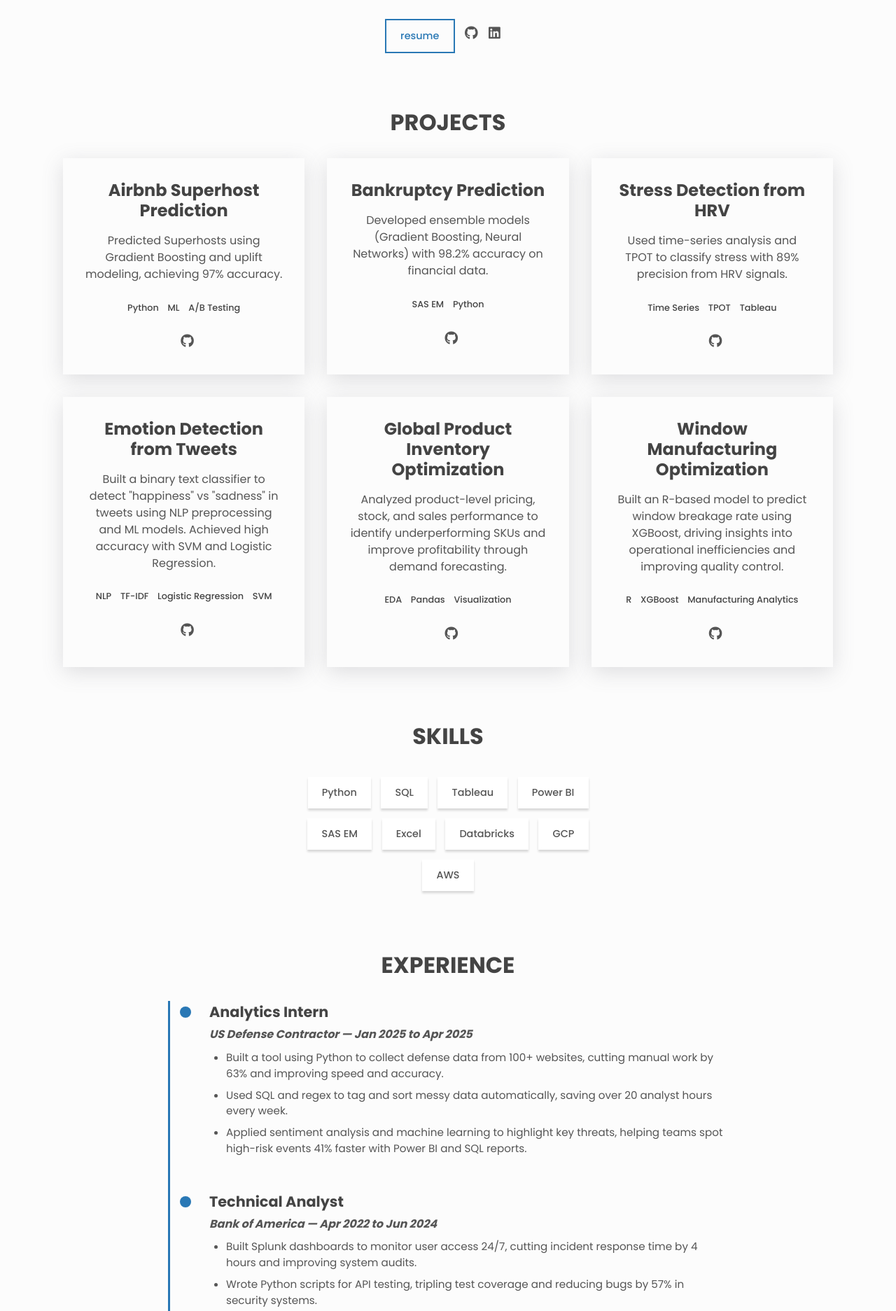
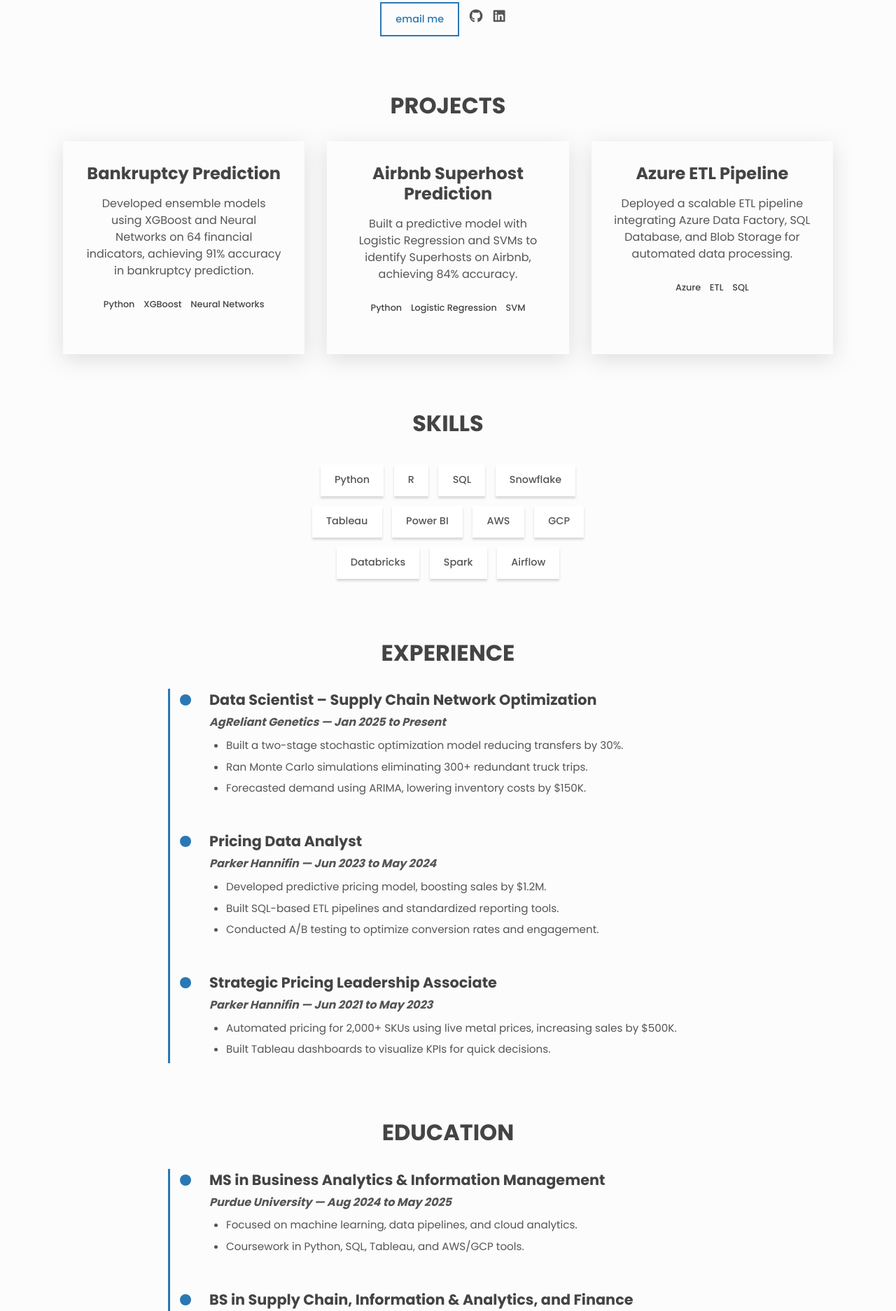
Before and after one commit to yuviraj999/yuviraj999.github.io, a plain HTML site: page index.html in a window 1280 px wide. Shown: the part 523-2396 px from the top of the page at 70% size. Drawn offline with Linux system fonts and the light colour scheme.

Commit message:
Update index.html

```diff
--- a/index.html
+++ b/index.html
@@ -3,42 +3,24 @@
   <head>
     <meta charset="UTF-8" />
     <meta name="viewport" content="width=device-width, initial-scale=1" />
-    <meta name="description" content="Shashank Sridhar Portfolio" />
+    <meta name="description" content="Yuvraj Malhotra Portfolio" />
     <link rel="preconnect" href="https://fonts.googleapis.com" />
     <link rel="preconnect" href="https://fonts.gstatic.com" crossorigin />
-    <link
-      href="https://fonts.googleapis.com/css2?family=Poppins:wght@400;500;700&display=swap"
-      rel="stylesheet"
-    />
-    <script
-      src="https://kit.fontawesome.com/fa62c117c7.js"
-      crossorigin="anonymous"
-    ></script>
+    <link href="https://fonts.googleapis.com/css2?family=Poppins:wght@400;500;700&display=swap" rel="stylesheet" />
+    <script src="https://kit.fontawesome.com/fa62c117c7.js" crossorigin="anonymous"></script>
     <link rel="stylesheet" href="main.css" />
-    <title>Shashank Sridhar</title>
+    <title>Yuvraj Malhotra</title>
   </head>
   <body class="light" id="top">
     <header class="header center">
-      <h3>
-        <a href="https://shanky2311.github.io" class="link">SS.</a>
-      </h3>
+      <h3><a href="#top" class="link">YM.</a></h3>
       <nav class="nav center">
         <ul class="nav__list center">
-          <li class="nav__list-item">
-            <a class="link link--nav" href="#projects">Projects</a>
-          </li>
-          <li class="nav__list-item">
-            <a class="link link--nav" href="#skills">Skills</a>
-          </li>
-          <li class="nav__list-item">
-            <a class="link link--nav" href="#experience">Experience</a>
-          </li>
-          <li class="nav__list-item">
-            <a class="link link--nav" href="#education">Education</a>
-          </li>
-          <li class="nav__list-item">
-            <a class="link link--nav" href="#contact">Contact</a>
-          </li>
+          <li class="nav__list-item"><a class="link link--nav" href="#projects">Projects</a></li>
+          <li class="nav__list-item"><a class="link link--nav" href="#skills">Skills</a></li>
+          <li class="nav__list-item"><a class="link link--nav" href="#experience">Experience</a></li>
+          <li class="nav__list-item"><a class="link link--nav" href="#education">Education</a></li>
+          <li class="nav__list-item"><a class="link link--nav" href="#contact">Contact</a></li>
         </ul>
         <button type="button" aria-label="toggle theme" class="btn btn--icon">
           <i aria-hidden="true" id="btn-theme" class="fas fa-moon"></i>
@@ -48,24 +30,18 @@
         </button>
       </nav>
     </header>
+
     <main>
       <div class="about center">
-        <h1>Hi, I am <span class="about__name">Shashank Sridhar.</span></h1>
-        <h2 class="about__role">Data Analyst | Business Strategist</h2>
+        <h1>Hi, I am <span class="about__name">Yuvraj Malhotra.</span></h1>
+        <h2 class="about__role">Data Scientist | Optimization & Analytics Leader</h2>
         <p class="about__desc">
-          Turning data into direction—that’s what I do. With experience at Bank of America, a US Defense Contractor, and TCS iON, I’ve built end-to-end solutions that automate workflows, surface insights, and solve real business problems. At the intersection of analytics and strategy, I design tools that simplify complexity, fuel smarter decisions, and move businesses forward.
+          Experienced Data Scientist with 4+ years in driving analytics and optimization across supply chain, finance, healthcare, and technology domains. Passionate about applying machine learning and cloud-based solutions to solve high-impact business problems. Currently pursuing an MS in Business Analytics at Purdue.
         </p>
         <div class="about__contact center">
-         <a href="https://shanky2311.github.io/Resume.pdf" target="_blank" rel="noopener noreferrer">
-           <span class="btn btn--outline">Resume</span>
-         </a>
-
-          <a href="https://github.com/shanky2311" aria-label="github" class="link link--icon">
-            <i aria-hidden="true" class="fab fa-github"></i>
-          </a>
-          <a href="https://linkedin.com/in/shashanksridhar23" aria-label="linkedin" class="link link--icon">
-            <i aria-hidden="true" class="fab fa-linkedin"></i>
-          </a>
+          <a href="mailto:malhotry@purdue.edu"><span class="btn btn--outline">Email Me</span></a>
+          <a href="https://github.com/yuviraj999" aria-label="github" class="link link--icon"><i class="fab fa-github"></i></a>
+          <a href="https://linkedin.com/in/yuvrajmal" aria-label="linkedin" class="link link--icon"><i class="fab fa-linkedin"></i></a>
         </div>
       </div>
 
@@ -73,110 +49,49 @@
         <h2 class="section__title">Projects</h2>
         <div class="projects__grid">
           <div class="project">
-      <h3>Airbnb Superhost Prediction</h3>
-      <p class="project__description">
-        Predicted Superhosts using Gradient Boosting and uplift modeling, achieving 97% accuracy.
-      </p>
+            <h3>Bankruptcy Prediction</h3>
+            <p class="project__description">Developed ensemble models using XGBoost and Neural Networks on 64 financial indicators, achieving 91% accuracy in bankruptcy prediction.</p>
             <ul class="project__stack">
               <li class="project__stack-item">Python</li>
-        <li class="project__stack-item">ML</li>
-        <li class="project__stack-item">A/B Testing</li>
+              <li class="project__stack-item">XGBoost</li>
+              <li class="project__stack-item">Neural Networks</li>
             </ul>
-      <a href="https://github.com/shanky2311/Airbnb-Superhost-Prediction" class="link link--icon">
-        <i class="fab fa-github"></i>
-      </a>
           </div>
-
           <div class="project">
-      <h3>Bankruptcy Prediction</h3>
-      <p class="project__description">
-        Developed ensemble models (Gradient Boosting, Neural Networks) with 98.2% accuracy on financial data.
-      </p>
+            <h3>Airbnb Superhost Prediction</h3>
+            <p class="project__description">Built a predictive model with Logistic Regression and SVMs to identify Superhosts on Airbnb, achieving 84% accuracy.</p>
             <ul class="project__stack">
-        <li class="project__stack-item">SAS EM</li>
               <li class="project__stack-item">Python</li>
-      </ul>
-      <a href="https://github.com/shanky2311/Bankruptcy-Prediction-Ensemble-Models" class="link link--icon">
-        <i class="fab fa-github"></i>
-      </a>
-    </div>
-
-    <div class="project">
-      <h3>Stress Detection from HRV</h3>
-      <p class="project__description">
-        Used time-series analysis and TPOT to classify stress with 89% precision from HRV signals.
-      </p>
-      <ul class="project__stack">
-        <li class="project__stack-item">Time Series</li>
-        <li class="project__stack-item">TPOT</li>
-        <li class="project__stack-item">Tableau</li>
-      </ul>
-      <a href="https://github.com/shanky2311/stress-" class="link link--icon">
-        <i class="fab fa-github"></i>
-      </a>
-    </div>
-
-    <div class="project">
-      <h3>Emotion Detection from Tweets</h3>
-      <p class="project__description">
-        Built a binary text classifier to detect "happiness" vs "sadness" in tweets using NLP preprocessing and ML models. Achieved high accuracy with SVM and Logistic Regression.
-      </p>
-      <ul class="project__stack">
-        <li class="project__stack-item">NLP</li>
-        <li class="project__stack-item">TF-IDF</li>
               <li class="project__stack-item">Logistic Regression</li>
               <li class="project__stack-item">SVM</li>
             </ul>
-      <a href="https://github.com/shanky2311/TCS-ion" class="link link--icon">
-        <i class="fab fa-github"></i>
-      </a>
           </div>
-
           <div class="project">
-      <h3>Global Product Inventory Optimization</h3>
-      <p class="project__description">
-        Analyzed product-level pricing, stock, and sales performance to identify underperforming SKUs and improve profitability through demand forecasting.
-      </p>
+            <h3>Azure ETL Pipeline</h3>
+            <p class="project__description">Deployed a scalable ETL pipeline integrating Azure Data Factory, SQL Database, and Blob Storage for automated data processing.</p>
             <ul class="project__stack">
-        <li class="project__stack-item">EDA</li>
-        <li class="project__stack-item">Pandas</li>
-        <li class="project__stack-item">Visualization</li>
+              <li class="project__stack-item">Azure</li>
+              <li class="project__stack-item">ETL</li>
+              <li class="project__stack-item">SQL</li>
             </ul>
-      <a href="https://github.com/shanky2311/Global-Product-Inventory-Optimization" class="link link--icon">
-        <i class="fab fa-github"></i>
-      </a>
-    </div>
-
-    <div class="project">
-      <h3>Window Manufacturing Optimization</h3>
-      <p class="project__description">
-        Built an R-based model to predict window breakage rate using XGBoost, driving insights into operational inefficiencies and improving quality control.
-      </p>
-      <ul class="project__stack">
-        <li class="project__stack-item">R</li>
-        <li class="project__stack-item">XGBoost</li>
-        <li class="project__stack-item">Manufacturing Analytics</li>
-      </ul>
-      <a href="https://github.com/shanky2311/Window-Manufacturing-Optimization-Breakage-Rate-Prediction-App" class="link link--icon">
-        <i class="fab fa-github"></i>
-      </a>
           </div>
         </div>
       </section>
-
 
       <section class="section skills" id="skills">
         <h2 class="section__title">Skills</h2>
         <ul class="skills__list">
           <li class="skills__list-item btn btn--plain">Python</li>
+          <li class="skills__list-item btn btn--plain">R</li>
           <li class="skills__list-item btn btn--plain">SQL</li>
+          <li class="skills__list-item btn btn--plain">Snowflake</li>
           <li class="skills__list-item btn btn--plain">Tableau</li>
           <li class="skills__list-item btn btn--plain">Power BI</li>
-          <li class="skills__list-item btn btn--plain">SAS EM</li>
-          <li class="skills__list-item btn btn--plain">Excel</li>
+          <li class="skills__list-item btn btn--plain">AWS</li>
+          <li class="skills__list-item btn btn--plain">GCP</li>
           <li class="skills__list-item btn btn--plain">Databricks</li>
-          <li class="skills__list-item btn btn--plain">GCP</li>
-          <li class="skills__list-item btn btn--plain">AWS</li>
+          <li class="skills__list-item btn btn--plain">Spark</li>
+          <li class="skills__list-item btn btn--plain">Airflow</li>
         </ul>
       </section>
 
@@ -184,88 +99,75 @@
         <h2 class="section__title">Experience</h2>
         <div class="timeline">
           <div class="timeline__item">
-      <div class="timeline__role">Analytics Intern</div>
-      <div class="timeline__company">US Defense Contractor — Jan 2025 to Apr 2025</div>
+            <div class="timeline__role">Data Scientist – Supply Chain Network Optimization</div>
+            <div class="timeline__company">AgReliant Genetics — Jan 2025 to Present</div>
             <ul class="timeline__points">
-        <li>Built a tool using Python to collect defense data from 100+ websites, cutting manual work by 63% and improving speed and accuracy. </li>
-         <li>Used SQL and regex to tag and sort messy data automatically, saving over 20 analyst hours every week.</li>
-        <li>Applied sentiment analysis and machine learning to highlight key threats, helping teams spot high-risk events 41% faster with Power BI and SQL reports.</li>
+              <li>Built a two-stage stochastic optimization model reducing transfers by 30%.</li>
+              <li>Ran Monte Carlo simulations eliminating 300+ redundant truck trips.</li>
+              <li>Forecasted demand using ARIMA, lowering inventory costs by $150K.</li>
             </ul>
           </div>
-
           <div class="timeline__item">
-      <div class="timeline__role">Technical Analyst</div>
-      <div class="timeline__company">Bank of America — Apr 2022 to Jun 2024</div>
+            <div class="timeline__role">Pricing Data Analyst</div>
+            <div class="timeline__company">Parker Hannifin — Jun 2023 to May 2024</div>
             <ul class="timeline__points">
-        <li>Built Splunk dashboards to monitor user access 24/7, cutting incident response time by 4 hours and improving system audits.</li>
-        <li>Wrote Python scripts for API testing, tripling test coverage and reducing bugs by 57% in security systems.</li>
-        <li>Fixed server vulnerabilities by adding user roles and a secure check-in system, cutting security risks by 44%.</li>
-        <li>Led the move from old systems to the cloud, reducing maintenance costs by 29% and improving remote access and deployment.</li>
+              <li>Developed predictive pricing model, boosting sales by $1.2M.</li>
+              <li>Built SQL-based ETL pipelines and standardized reporting tools.</li>
+              <li>Conducted A/B testing to optimize conversion rates and engagement.</li>
             </ul>
           </div>
-
           <div class="timeline__item">
-      <div class="timeline__role">Data Intern</div>
-      <div class="timeline__company">TCS iON — Feb 2022 to Mar 2022</div>
+            <div class="timeline__role">Strategic Pricing Leadership Associate</div>
+            <div class="timeline__company">Parker Hannifin — Jun 2021 to May 2023</div>
             <ul class="timeline__points">
-        <li>Led a team to build an NLP pipeline with SQL for 532K+ records, speeding up processing by 35% and improving accuracy.</li>
-        <li>Built and fine-tuned models for large datasets, cutting training time by 36% and speeding up deployment by 2 days.</li>
-        <li>Used Bayesian methods and topic modeling to make results easier to understand, improving clarity by 26% and showing insights in Tableau.</li>
-        <li>Applied the model to predict emotions on live tweets as a demonstration.</li>
+              <li>Automated pricing for 2,000+ SKUs using live metal prices, increasing sales by $500K.</li>
+              <li>Built Tableau dashboards to visualize KPIs for quick decisions.</li>
             </ul>
           </div>
         </div>
       </section>
-
-
-
-
 
       <section class="section" id="education">
         <h2 class="section__title">Education</h2>
         <div class="timeline">
           <div class="timeline__item">
             <div class="timeline__role">MS in Business Analytics & Information Management</div>
-      <div class="timeline__company">Purdue University — Aug 2024 to Aug 2025</div>
+            <div class="timeline__company">Purdue University — Aug 2024 to May 2025</div>
             <ul class="timeline__points">
-        <li>Focused on data-driven decision making, machine learning, and business strategy.</li>
-        <li>Hands-on coursework in SQL, Python, Tableau, and cloud platforms.</li>
+              <li>Focused on machine learning, data pipelines, and cloud analytics.</li>
+              <li>Coursework in Python, SQL, Tableau, and AWS/GCP tools.</li>
             </ul>
           </div>
-
           <div class="timeline__item">
-      <div class="timeline__role">B.Tech in Computer Science</div>
-      <div class="timeline__company">SRM Institute of Science and Technology — Jun 2018 to May 2022</div>
+            <div class="timeline__role">BS in Supply Chain, Information & Analytics, and Finance</div>
+            <div class="timeline__company">Purdue University — May 2021</div>
             <ul class="timeline__points">
-        <li>Built a strong foundation in algorithms, data structures, and database systems.</li>
-        <li>Led academic projects on machine learning and automation using Python.</li>
+              <li>Double major combining analytics, logistics, and finance.</li>
+              <li>Completed consulting work at Eli Lilly using ML for patient risk modeling.</li>
             </ul>
           </div>
         </div>
       </section>
 
-
       <section class="section contact center" id="contact">
         <h2 class="section__title">Contact</h2>
         <div class="contact__details">
-    <p><i class="fas fa-envelope"></i> <a href="mailto:shashanksridhar70@gmail.com">shashanksridhar70@gmail.com</a></p>
-    <p><i class="fas fa-map-marker-alt"></i> West Lafayette, IN</p>
+          <p><i class="fas fa-envelope"></i> <a href="mailto:malhotry@purdue.edu">malhotry@purdue.edu</a></p>
+          <p><i class="fas fa-map-marker-alt"></i> Seattle, WA</p>
           <div class="contact__icons">
-      <a href="https://linkedin.com/in/shashanksridhar23" target="_blank">
+            <a href="https://linkedin.com/in/yuvrajmal" target="_blank">
               <i class="fab fa-linkedin fa-2x"></i>
             </a>
-      <a href="https://github.com/shanky2311" target="_blank">
+            <a href="https://github.com/yuviraj999" target="_blank">
               <i class="fab fa-github fa-2x"></i>
             </a>
           </div>
         </div>
       </section>
-
+    </main>
 
     <footer class="footer">
-      <a href="https://github.com/shanky2311/cleanfolio-minimal" class="link footer__link">
-        © 2025 Shashank Sridhar. All rights reserved.
-      </a>
+      <a href="#top" class="link footer__link">© 2025 Yuvraj Malhotra. All rights reserved.</a>
     </footer>
 
     <div class="scroll-container">
```
Lines whose indentation alone changed are shown as unchanged.
